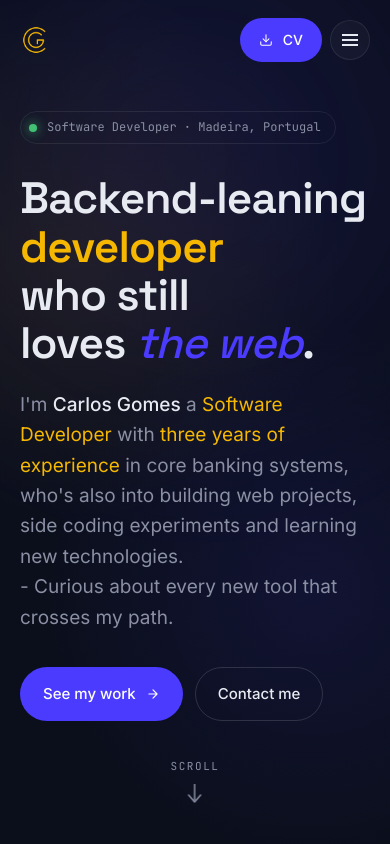
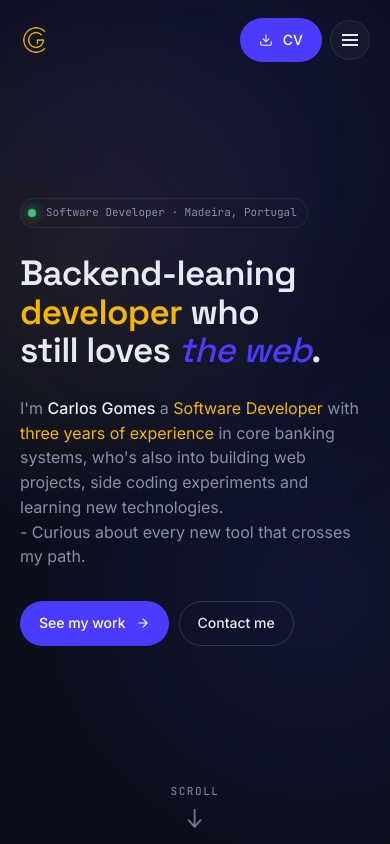
Before and after one commit to CarlosEGCH/CarlosEGCH.github.io, a React (Vite) app: page / in a window 390 px wide. Shown: the top 844 px of the page. Built offline with nearby package versions, Linux system fonts and the light colour scheme.

Commit message:
Fixed element overlapping for smaller devices (w-450px)

```diff
--- a/src/styles.css
+++ b/src/styles.css
@@ -1043,3 +1043,46 @@ section {
   .nav-logo .nav-name { display: none; }
   .footer-inner { flex-direction: column; gap: 16px; text-align: center; }
 }
+
+/* Extra-small screens: prevent hero element overlap */
+@media (max-width: 450px) {
+  .hero {
+    padding-top: 80px;        /* extra breathing room below fixed nav */
+    align-items: center;      /* center within the padded space so content isn't glued to the top */
+    padding-bottom: 80px;     /* reserve space for scroll indicator */
+  }
+
+  .hero-left {
+    gap: 12px;
+  }
+
+  .hero h1 {
+    font-size: clamp(32px, 9vw, 44px); /* lower the minimum that caused overflow */
+    margin-bottom: 14px;
+  }
+
+  .hero-kicker {
+    font-size: 11px;
+    padding: 5px 10px 5px 7px;
+    margin-bottom: 14px;
+  }
+
+  .hero-tagline {
+    font-size: 16px;
+    line-height: 1.55;
+    margin-bottom: 20px;
+  }
+
+  .hero-actions {
+    gap: 10px;
+  }
+
+  .hero-actions .btn {
+    padding: 10px 18px;
+    font-size: 14px;
+  }
+
+  .scroll-indicator {
+    bottom: 15px; /* pull up so it never sits on top of action buttons */
+  }
+}
```
